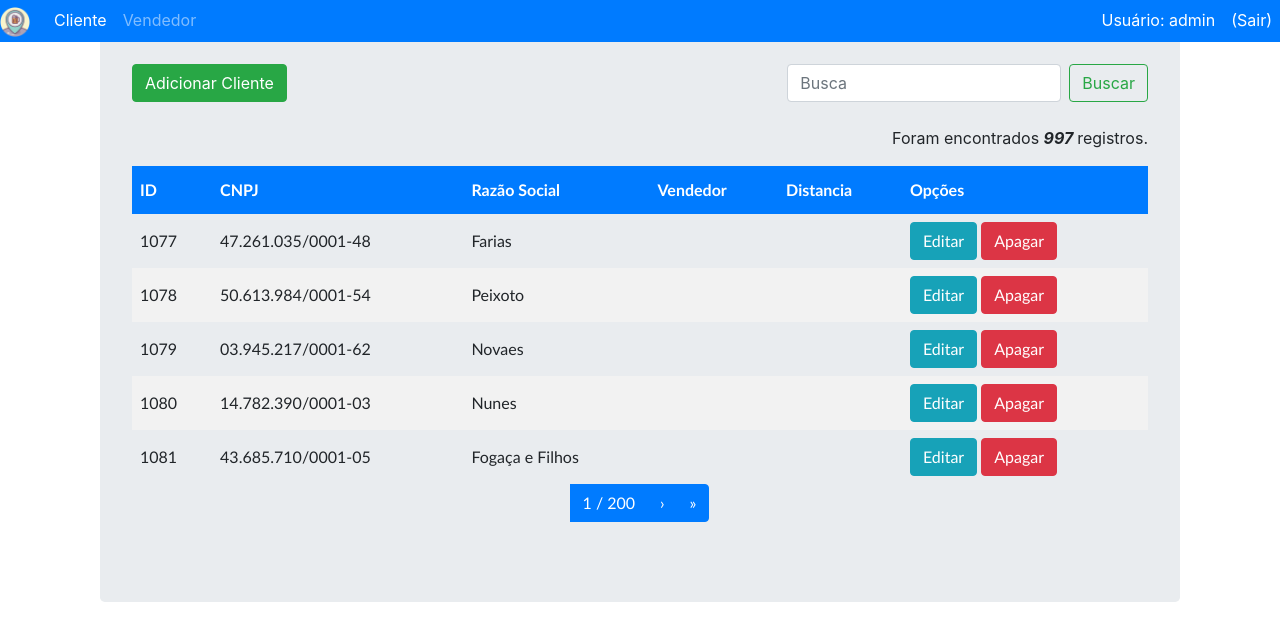
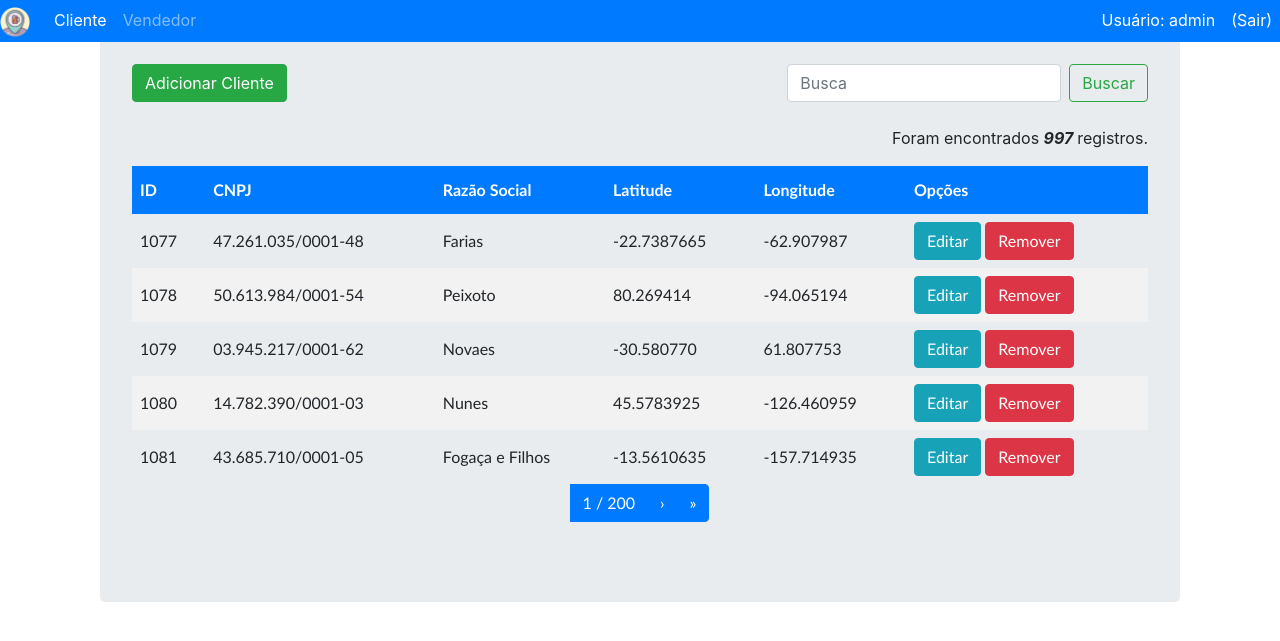
Before and after one commit to leorss/Carteira-Clientes-Django, a Django app: page /cadastros/cliente/ in a window 1280 px wide. Shown: the top 641 px of the page. Run offline with Django 3.2, Linux system fonts and the light colour scheme; a user stored in the database is signed in; data comes from the database, SQL or seed files in the repository; both versions use the stored data as it was after the commit; some libraries are stand-ins or nearby versions.

Commit message:
Ajuste  lista

```diff
--- a/cadastros/forms.py
+++ b/cadastros/forms.py
@@ -1,13 +1,13 @@
 from django import forms
 from .models import Cliente
 from .models import Vendedor
-
 
 class ClienteForm(forms.ModelForm):
     class Meta:
         model = Cliente
         fields = '__all__'
 
+
 class VendedorForm(forms.ModelForm):
     class Meta:
         model = Vendedor
--- a/cadastros/models.py
+++ b/cadastros/models.py
@@ -1,5 +1,4 @@
 from django.db import models
-
 
 class Vendedor(models.Model):
     cpf = models.CharField(max_length=18)
--- a/cadastros/views.py
+++ b/cadastros/views.py
@@ -32,7 +32,6 @@ def index(request):
 @login_required
 def listaCliente(request):
     lista = Cliente.objects.order_by('id')
-
     query = request.GET.get("q")
     if query:
         lista = lista.filter(
--- a/templates/cadastros/adicionar.html
+++ b/templates/cadastros/adicionar.html
@@ -34,6 +34,11 @@
 
             <div align="right">
                 <input type="submit" class='btn btn-primary' value="Gravar">
+                {% if active_tab == 'cliente' %}
+                    <a href="{% url 'cadastros:lista-cliente' %}"> <button type="button" class="btn btn-danger">Cancelar</button></a>
+                {% else %}
+                    <a href="{% url 'cadastros:lista-vendedor' %}"> <button type="button" class="btn btn-danger">Cancelar</button></a>
+                {% endif %}
             </div>
         </form>
       </div>
--- a/templates/cadastros/lista_cliente.html
+++ b/templates/cadastros/lista_cliente.html
@@ -26,8 +26,8 @@
               <th>ID</th>
               <th>CNPJ</th>
               <th>Razão Social</th>
-              <th>Vendedor</th>
-              <th>Distancia</th>
+              <th>Latitude</th>
+              <th>Longitude</th>
               <th>Opções </th>
             </thead>
             {% for acc in lista %}
@@ -35,11 +35,11 @@
                 <td>{{ acc.id }} </td>
                 <td>{{ acc.cnpj }}</td>
                 <td>{{ acc.razao_social }}</td>
-                <td>{{ acc.vendedor }}</td>
-                <td>{{ acc.distancia }}</td>
+                <td>{{ acc.latitude }}</td>
+                <td>{{ acc.longitude  }}</td>
                 <td>
                     <a href="{% url 'cadastros:editar-cliente' acc.id %}"> <button type="button" class="btn btn-info">Editar</button></a>
-                    <a href="{% url 'cadastros:apagar-cliente' acc.id %}"> <button type="button" class="btn btn-danger">Apagar</button></a>
+                    <a href="{% url 'cadastros:apagar-cliente' acc.id %}"> <button type="button" class="btn btn-danger">Remover</button></a>
                 </td>
               </tr>
             {% endfor %}
--- a/templates/cadastros/lista_vendedor.html
+++ b/templates/cadastros/lista_vendedor.html
@@ -39,7 +39,7 @@
                 <td>{{ acc.longitude }}</td>
                 <td>
                     <a href="{% url 'cadastros:editar-vendedor' acc.id %}"> <button type="button" class="btn btn-info">Editar</button></a>
-                    <a href="{% url 'cadastros:apagar-vendedor' acc.id %}"> <button type="button" class="btn btn-danger">Apagar</button></a>
+                    <a href="{% url 'cadastros:apagar-vendedor' acc.id %}"> <button type="button" class="btn btn-danger">Remover</button></a>
                 </td>
               </tr>
             {% endfor %}
```
Also changed, not shown: db.sqlite3, static/cadastros/images/snapshots/bem-vindo.jpg, static/cadastros/images/snapshots/cliente.jpg, static/cadastros/images/snapshots/login.jpg, static/cadastros/images/snapshots/vendedor.jpg.
